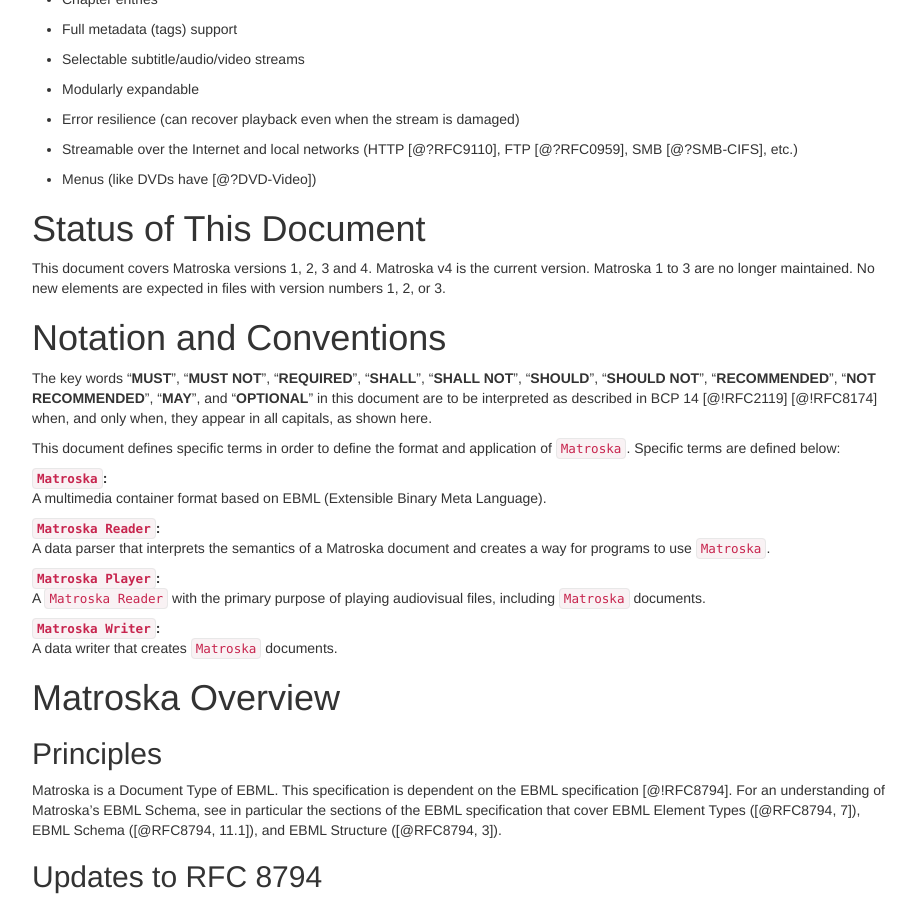
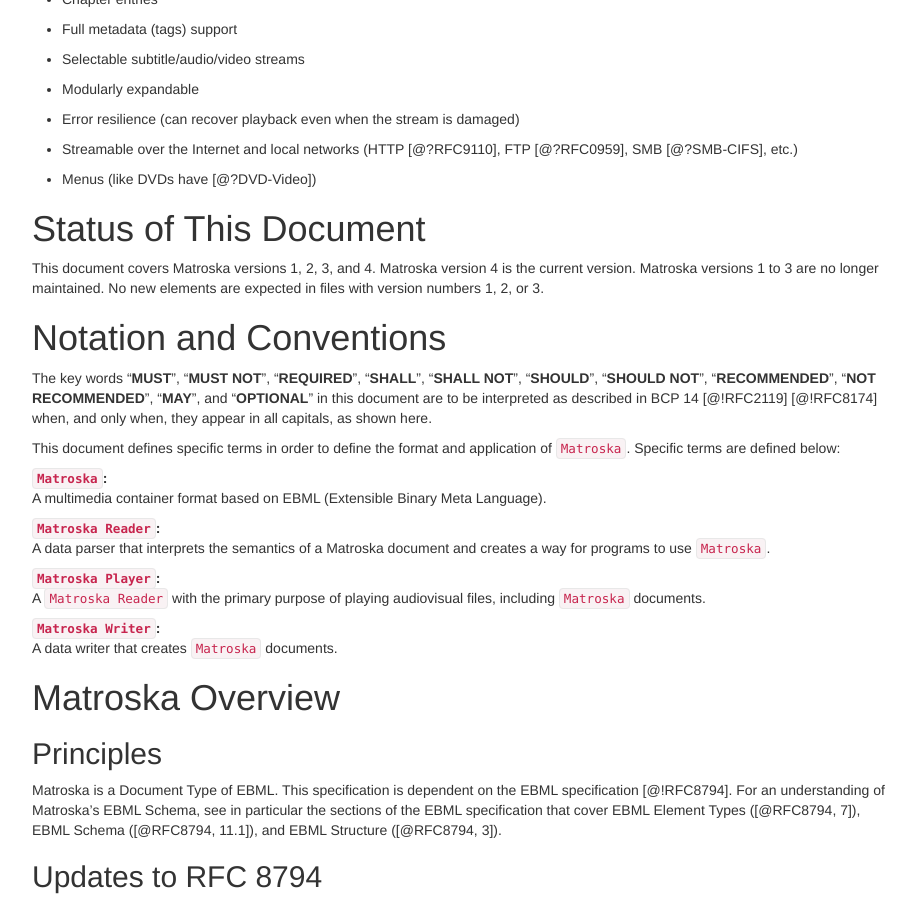
Before and after one commit to ietf-wg-cellar/matroska-specification, a Jekyll site: the page built from index_matroska.md, in a window 1280 px wide and 900 px high, scrolled down 713 px. Shown: the whole window, without its empty margins (273-1188 px from the left). Built offline with Jekyll 4.4.1, drawn with Linux system fonts in a browser that asks for light colours; our own code applies the rules of GitHub Pages for plain Markdown files.

Commit message:
list the versions properly in the introduction

```diff
--- a/index_matroska.md
+++ b/index_matroska.md
@@ -79,8 +79,8 @@ Matroska is designed with the future in mind. It incorporates features such as:
 
 # Status of This Document
 
-This document covers Matroska versions 1, 2, 3 and 4. Matroska v4 is the current version.
-Matroska 1 to 3 are no longer maintained. No new elements are expected in files with version numbers 1, 2, or 3.
+This document covers Matroska versions 1, 2, 3, and 4. Matroska version 4 is the current version.
+Matroska versions 1 to 3 are no longer maintained. No new elements are expected in files with version numbers 1, 2, or 3.
 
 # Notation and Conventions
 
```
